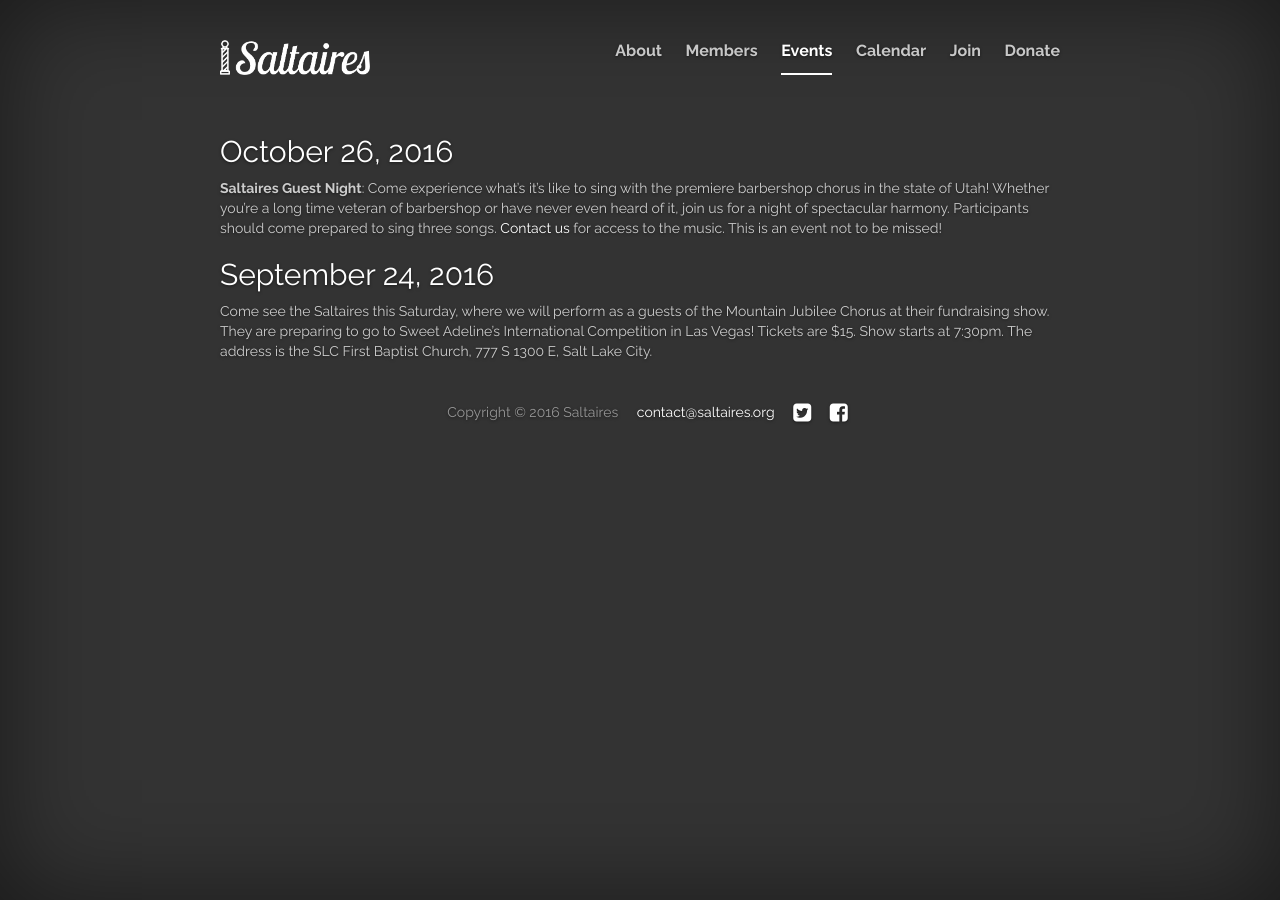
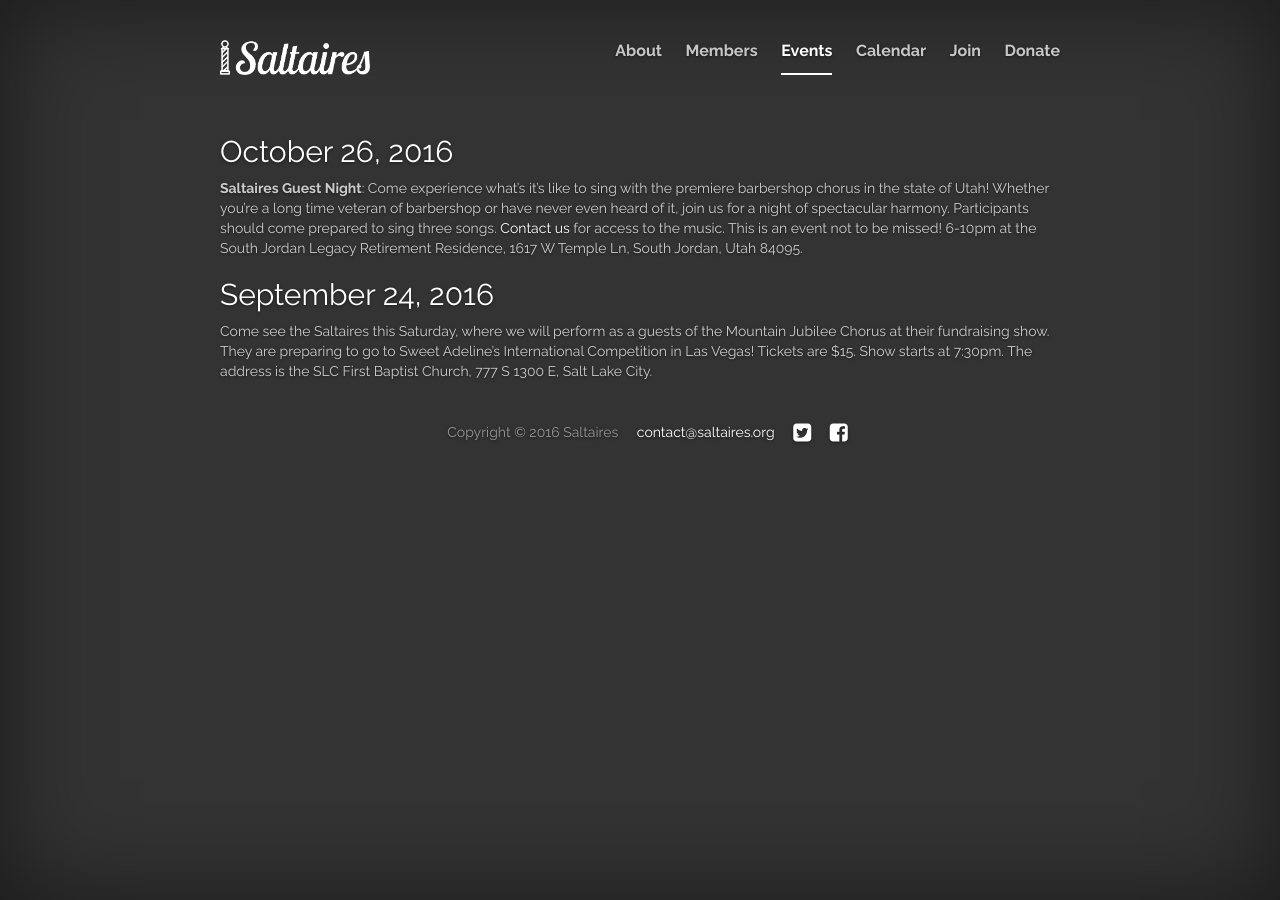
Before and after one commit to cayblood/saltaires, a Jekyll site: the page built from jekyll-site/events.md, in a window 1280 px wide. Built offline with Jekyll 4.4.1, drawn with Linux system fonts in a browser that asks for light colours; nearby versions of some CDN libraries; library files that are not in the unit come from our copies.

Commit message:
Update address

```diff
--- a/jekyll-site/events.md
+++ b/jekyll-site/events.md
@@ -6,7 +6,7 @@
 
 ## October 26, 2016
 
-**Saltaires Guest Night**: Come experience what's it's like to sing with the premiere barbershop chorus in the state of Utah! Whether you're a long time veteran of barbershop or have never even heard of it, join us for a night of spectacular harmony. Participants should come prepared to sing three songs. [Contact us](mailto:contact@saltaires.org) for access to the music. This is an event not to be missed!
+**Saltaires Guest Night**: Come experience what's it's like to sing with the premiere barbershop chorus in the state of Utah! Whether you're a long time veteran of barbershop or have never even heard of it, join us for a night of spectacular harmony. Participants should come prepared to sing three songs. [Contact us](mailto:contact@saltaires.org) for access to the music. This is an event not to be missed! 6-10pm at the South Jordan Legacy Retirement Residence, 1617 W Temple Ln, South Jordan, Utah 84095.
 
 ## September 24, 2016
 
```
